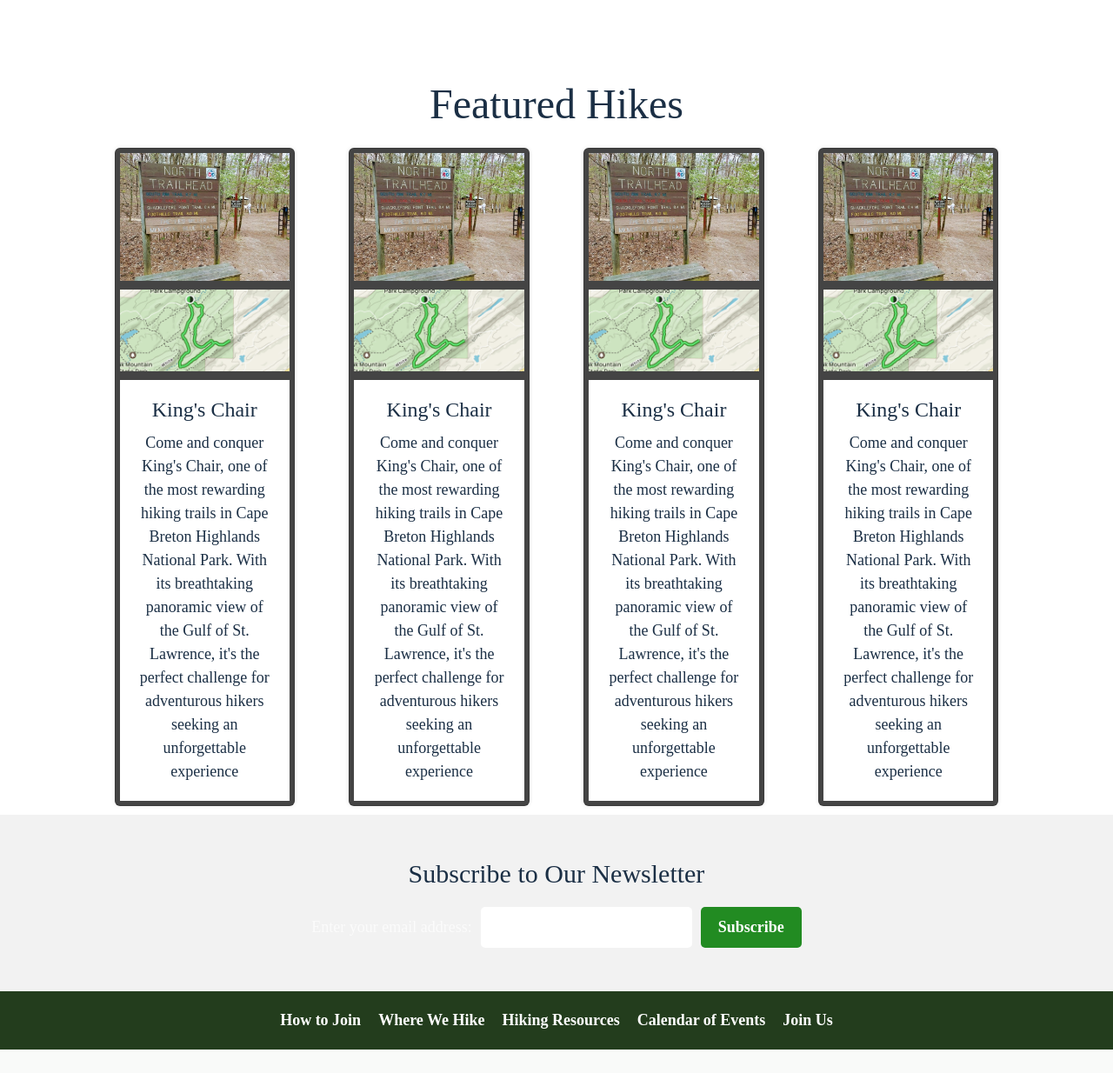
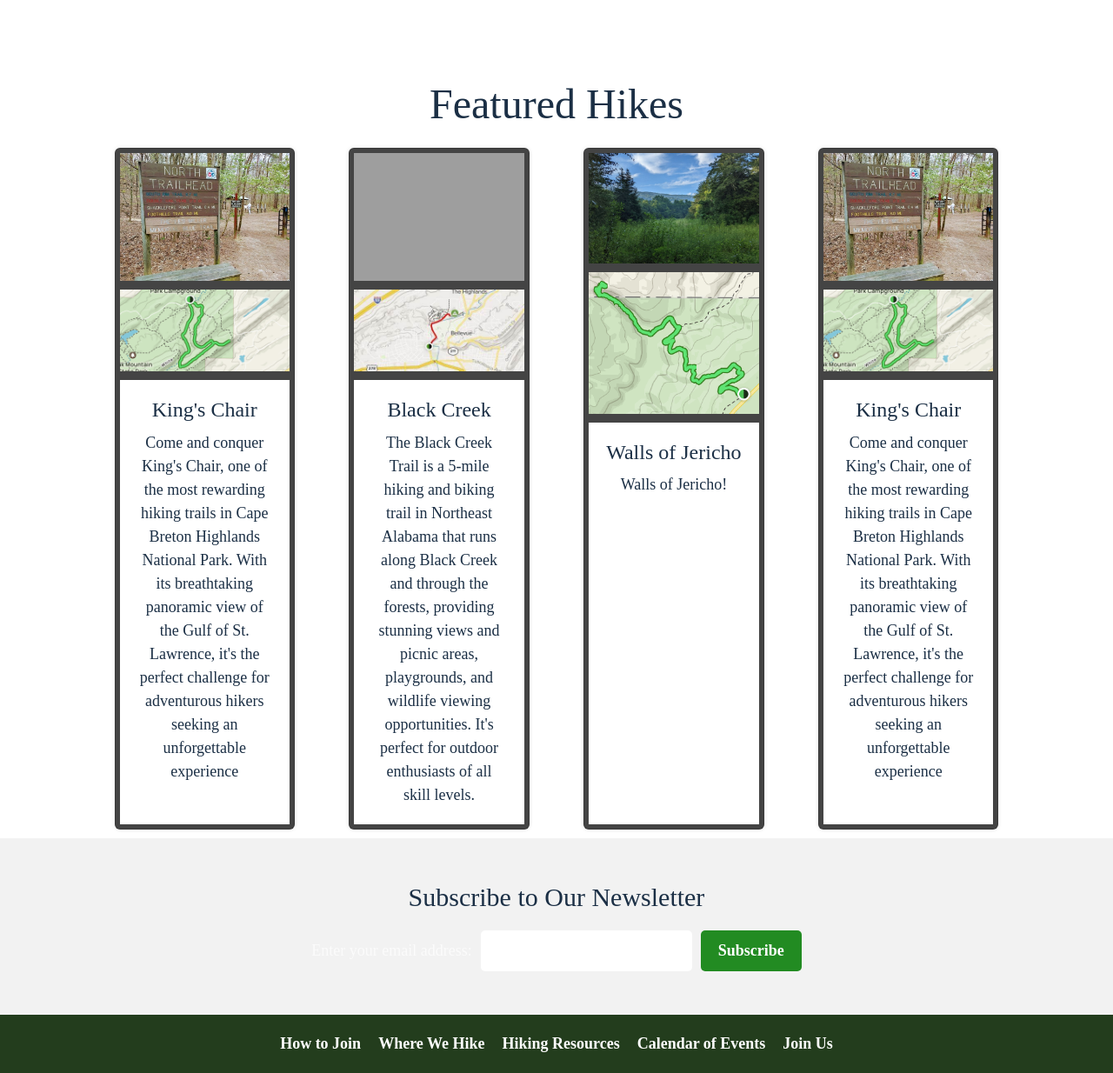
Before and after one commit to gibbyb/AlabamaCollegeTrails, a PHP site: page / in a window 1280 px wide. Shown: the part 753-1987 px from the top of the page at 87% size. Before the commit the page ends 1960 px from the top, so only its background shows below. Run offline with PHP 8.4, Linux system fonts and the light colour scheme; grey boxes are pictures that could not be loaded.

Commit message:
Added trails to featured hikes on home page

```diff
--- a/pages/home.php
+++ b/pages/home.php
@@ -22,19 +22,19 @@
                 </div>
             </div>
             <div class="card">
-                <img src="img/kings-chair.jpg" alt="Trail 1">
-                <img src="img/kingschairmap.png" alt="Map 1">
+                <img src="img/BlackCreek.jpg" alt="Black Creek">
+                <img src="img/black-creek-map.jpg" alt="Map of Black Creek">
                 <div class="card-body">
-                    <h5 class="card-title">King's Chair</h5>
-                    <p class="card-text">Come and conquer King's Chair, one of the most rewarding hiking trails in Cape Breton Highlands National Park. With its breathtaking panoramic view of the Gulf of St. Lawrence, it's the perfect challenge for adventurous hikers seeking an unforgettable experience</p>
+                    <h5 class="card-title">Black Creek</h5>
+                    <p class="card-text">The Black Creek Trail is a 5-mile hiking and biking trail in Northeast Alabama that runs along Black Creek and through the forests, providing stunning views and picnic areas, playgrounds, and wildlife viewing opportunities. It's perfect for outdoor enthusiasts of all skill levels.</p>
                 </div>
             </div>
             <div class="card">
-                <img src="img/kings-chair.jpg" alt="Trail 1">
-                <img src="img/kingschairmap.png" alt="Map 1">
+                <img src="img/walls_of_jericho.jpg" alt="Walls of Jericho">
+                <img src="img/walls_of_jericho_map.png" alt="Map of Walls of Jericho">
                 <div class="card-body">
-                    <h5 class="card-title">King's Chair</h5>
-                    <p class="card-text">Come and conquer King's Chair, one of the most rewarding hiking trails in Cape Breton Highlands National Park. With its breathtaking panoramic view of the Gulf of St. Lawrence, it's the perfect challenge for adventurous hikers seeking an unforgettable experience</p>
+                    <h5 class="card-title">Walls of Jericho</h5>
+                    <p class="card-text">Walls of Jericho!</p>
                 </div>
             </div>
             <div class="card">
```
Also changed, not shown: img/black-creek-map.jpg (added), img/walls_of_jericho.jpg (added), img/walls_of_jericho_map.png (added).
